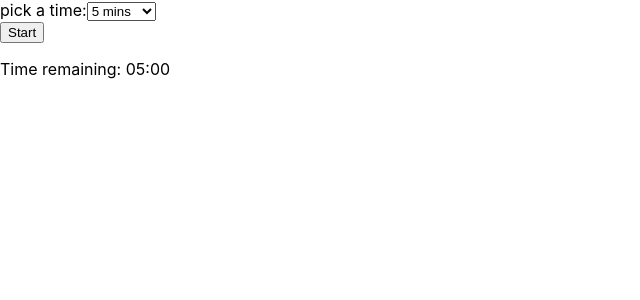
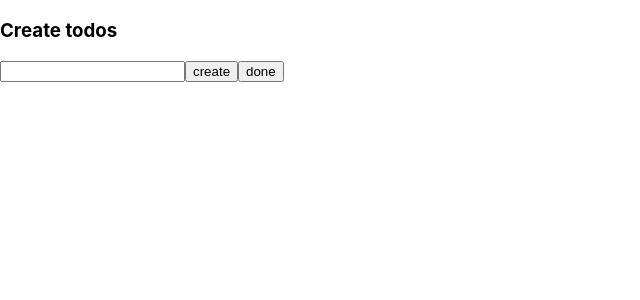
Before and after one commit to grewal25/habit-tracker, a React (Create React App) app: page /todos in a window 1280 px wide. Shown: the top 300 px of the page, without its empty margins (0-640 px from the left). Built offline with nearby package versions, Linux system fonts and the light colour scheme.

Commit message:
add remove todos

```diff
--- a/package.json
+++ b/package.json
@@ -11,9 +11,12 @@
     "@types/node": "^16.18.10",
     "@types/react": "^18.0.26",
     "@types/react-dom": "^18.0.10",
+    "@types/react-router-dom": "^5.3.3",
     "react": "^18.2.0",
     "react-dom": "^18.2.0",
     "react-redux": "^8.0.5",
+    "react-router": "^6.6.2",
+    "react-router-dom": "^5.3.4",
     "react-scripts": "5.0.1",
     "redux": "^4.2.0",
     "typescript": "^4.9.4",
--- a/src/App.tsx
+++ b/src/App.tsx
@@ -1,11 +1,24 @@
 import React from 'react';
 import Timer from './components/Timer/Timer'
 import './App.css';
+//import { BrowserRouter as Router, Route,Routes } from "react-router-dom";
+import { BrowserRouter, Switch, Route } from "react-router-dom";
+import Todos from './components/Todos/Todos';
 
-function App() {
+const App:React.FC =()=> {
   return (
    <>
-   <Timer />
+
+<BrowserRouter>
+  <Switch>
+      <Route  path="/home">
+        <Timer />
+      </Route>
+      <Route  path="/todos">
+        <Todos />
+      </Route>
+      </Switch>
+    </BrowserRouter>
    </>
   );
 }
--- /dev/null
+++ b/src/components/Todos/Todos.tsx
@@ -0,0 +1,52 @@
+import { useState } from "react";
+
+interface TodoProps {
+  todo: string;
+  index: number;
+  onRemove?: (index: number) => void;
+}
+
+function Todo({todo, index, onRemove}: TodoProps) {
+  const handleRemove = () => {
+    if(onRemove) onRemove(index);
+  }
+  return (
+    <li key={index}>
+      {todo}
+      <button onClick={handleRemove}>Remove</button>
+    </li>
+  )
+}
+
+
+export default function Todos() {
+  const [inputValue, setInputValue] = useState<string>('')
+  const [todos, setTodos] = useState<string[]>([]);
+
+  function createTodo(){
+    setTodos(prevTodos => {
+      return [...prevTodos, inputValue]
+    })
+    setInputValue('')
+  }
+
+  function addInput(event: React.ChangeEvent<HTMLInputElement>){
+    setInputValue(event.target.value)
+  }
+
+  const handleRemove = (index: number) => {
+    setTodos(prevTodos => prevTodos.filter((t, i) => i !== index));
+  };
+
+
+  return (
+    <>
+      <h3>Create todos</h3>
+      {console.log(todos)}
+      <input type="text" onChange={addInput} value={inputValue} />
+      <button onClick={createTodo}>create</button>
+      <button>done</button>
+      {todos.map((t, index) => <Todo todo={t} index={index} onRemove={handleRemove} />)}
+    </>
+  );
+}
```
Also changed, not shown: 1 other file (tests, documents, lock files or other folders).
